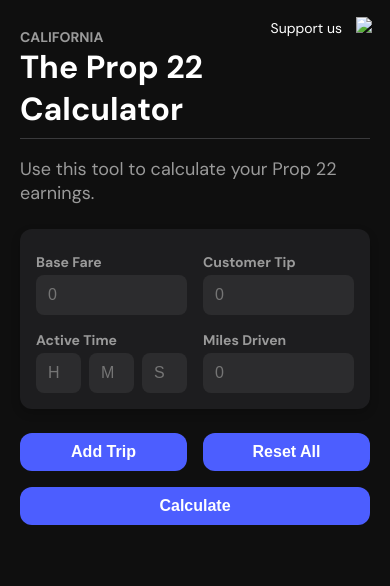
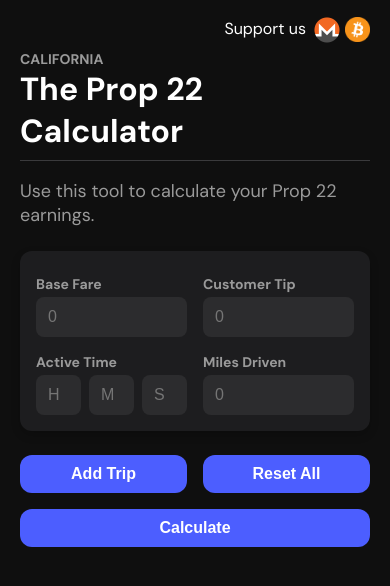
Before and after one commit to rtxyes/rtxyes.github.io, a plain HTML site: page index.html in a window 390 px wide. Drawn offline with Linux system fonts and the light colour scheme.

Commit message:
Add files via upload

```diff
--- a/index.html
+++ b/index.html
@@ -19,7 +19,8 @@
     <div class="donate">
       <a href="support-us">
         <span>Support us</span>
-        <img id="monero" src="monero-symbol-on-white-480.png" height="30px" />
+        <img id="monero" src="monero.png" height="30px" />
+        <img id="bitcoin" src="bitcoin.png" height="25px" />
       </a>
     </div>
     <div class="header">
--- a/styles.css
+++ b/styles.css
@@ -44,31 +44,27 @@ body {
   height: 0px;
 }
 
-.donate img {
+#monero {
   position: absolute;
-  right: 0;
+  right: 28px;
   top: -5px;
+}
+
+#bitcoin {
+  position: absolute;
+  right: 0px;
+  top: -3px;
 }
 
 .donate span {
   color: white;
   position: absolute;
-  right: 36px;
+  right: 64px;
   top: -2px;
 }
 
 @media (max-width: 672px) {
-  .donate img {
-    height: 24px;
-    top: -3px;
-    right: -2px;
-  }
 
-  .donate span {
-    font-size: 14px;
-    top: -1px;
-    right: 28px;
-  }
 }
 
 .support-us-header {
@@ -111,7 +107,7 @@ body {
   color: var(--clr-muted);
   font-weight: bold;
   margin: 0;
-  margin-top: 8px;
+  margin-top: 30px;
 }
 
 .header h1 {
@@ -119,7 +115,6 @@ body {
   font-weight: 800;
   margin: 0;
   color: white;
-
 }
 
 .description {
```
Also changed, not shown: support-us.html (+3 -0 lines), bitcoin.png (added).
